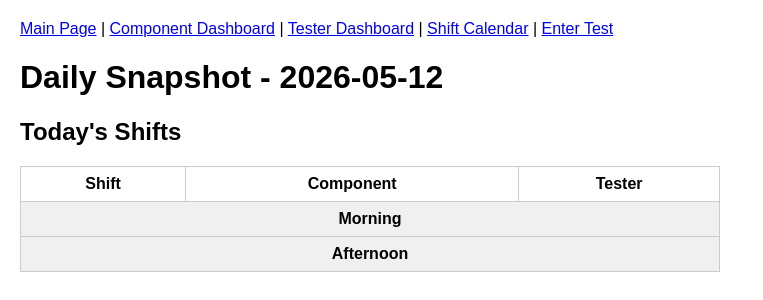
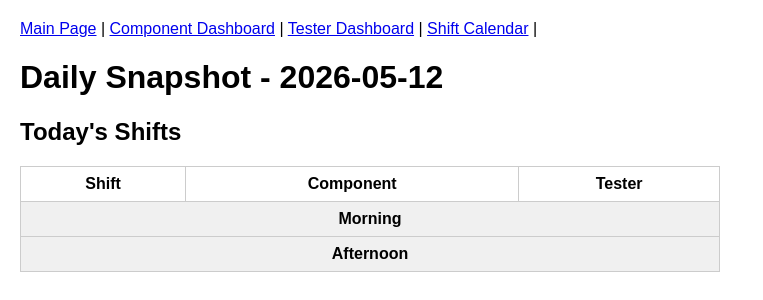
Before and after one commit to jmariano-cern/optosystem_dashboard, a Flask app: page /daily_snapshot in a window 1280 px wide. Shown: the top 300 px of the page, without its empty margins (0-763 px from the left). Run offline with Flask 3, Linux system fonts and the light colour scheme; data that the repository does not hold is empty; parts of the project's set-up code (start-up, migrations or seed data) failed here and were passed over.

Commit message:
template fix

```diff
--- a/templates/daily_snapshot.html
+++ b/templates/daily_snapshot.html
@@ -77,7 +77,7 @@ body {
 <a href="/tester_dashboard">Tester Dashboard</a> |
 <a href="/calendar">Shift Calendar</a> |
 <!-- <a href="/daily_snapshot">Daily Snapshot</a> | -->
-<a href="/submit">Enter Test</a>
+<!-- <a href="/submit">Enter Test</a> -->
 
 <h1>Daily Snapshot - {{ today }}</h1>
 
```
